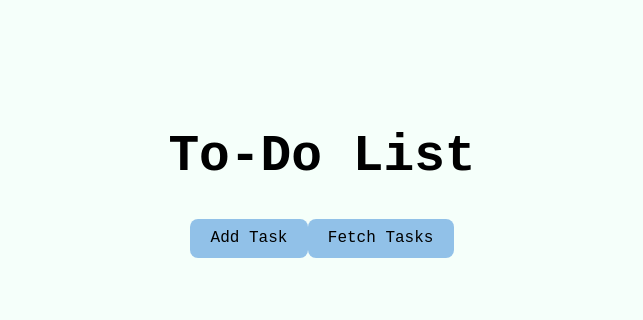
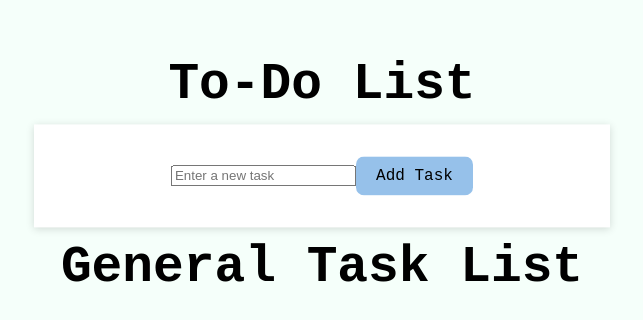
Before and after one commit to sebastiannoran/To-Do-List-Project, a React (Vite) app in the folder Task Manager/: page /general in a window 1280 px wide. Shown: the part 224-544 px from the top of the page, without its empty margins (318-961 px from the left). Built offline with nearby package versions, Linux system fonts and the light colour scheme; data requests are answered from the project's data file.

Commit message:
Edits with Router

```diff
--- a/Task Manager/db.json
+++ /dev/null
@@ -1,14 +0,0 @@
-{
-  "task": [
-    {
-      "id": 1688340863545,
-      "title": "hello",
-      "completed": false
-    },
-    {
-      "id": 1688340868627,
-      "title": "My name is ",
-      "completed": false
-    }
-  ]
-}
--- a/Task Manager/package.json
+++ b/Task Manager/package.json
@@ -11,14 +11,15 @@
   },
   "dependencies": {
     "react": "^18.2.0",
-    "react-dom": "^18.2.0"
+    "react-dom": "^18.2.0",
+    "react-router-dom": "^6.14.1"
   },
   "devDependencies": {
     "@types/react": "^18.0.37",
     "@types/react-dom": "^18.0.11",
     "@vitejs/plugin-react": "^4.0.0",
     "eslint": "^8.38.0",
-    "eslint-plugin-react": "^7.32.2",
+    "eslint-plugin-react": "^7.25.3",
     "eslint-plugin-react-hooks": "^4.6.0",
     "eslint-plugin-react-refresh": "^0.3.4",
     "vite": "^4.3.9"
--- a/Task Manager/src/App.jsx
+++ b/Task Manager/src/App.jsx
@@ -1,158 +1,30 @@
-import { useState, useEffect } from 'react';
+import React from 'react';
+import { BrowserRouter as Router, Switch, Route, Link } from 'react-router-dom';
+import GeneralTaskList from './General';
+import FitnessTaskList from './Fitness';
 import './style.css';
 
-const TaskList = ({ tasks, onTaskComplete }) => {
-  const handleTaskComplete = (taskId) => {
-    onTaskComplete(taskId);
-  };
-
+const App = () => {
   return (
-    <ul>
-      {tasks.map((task) => (
-        <li
-          key={task.id}
-          className={`task ${task.completed ? 'completed' : ''}`}
-        >
-          <input
-            type="checkbox"
-            checked={task.completed}
-            onChange={() => handleTaskComplete(task.id)}
-          />
-          {task.title}
-        </li>
-      ))}
-    </ul>
-  );
-};
-
-const TaskForm = ({ onAddTask }) => {
-  const [newTask, setNewTask] = useState('');
-
-  const handleInputChange = (event) => {
-    setNewTask(event.target.value);
-  };
-
-  const handleAddTask = (event) => {
-    event.preventDefault();
-    if (newTask.trim() !== '') {
-      onAddTask(newTask);
-      setNewTask('');
-    }
-  };
-
-  return (
-    <div className="form-container">
-      <form onSubmit={handleAddTask}>
-        <input
-          type="text"
-          value={newTask}
-          onChange={handleInputChange}
-          placeholder="Enter a new task"
-        />
-        <button type="submit">Add Task</button>
-      </form>
-    </div>
-  );
-};
-
-const App = () => {
-  const [taskList, setTaskList] = useState([]);
-  const [showForm, setShowForm] = useState(false);
-  const [fetchButtonClicked, setFetchButtonClicked] = useState(false);
-
-  useEffect(() => {
-    if (fetchButtonClicked) {
-      const fetchTasks = async () => {
-        try {
-          const response = await fetch('http://localhost:3000/task');
-          const tasks = await response.json();
-          setTaskList(tasks);
-        } catch (error) {
-          console.error('Error:', error);
-        }
-      };
-
-      fetchTasks();
-    }
-  }, [fetchButtonClicked]);
-
-  const handleAddTask = async (newTask) => {
-    const newTaskObj = {
-      id: Date.now(),
-      title: newTask,
-      completed: false,
-    };
-
-    try {
-      await fetch('http://localhost:3000/task', {
-        method: 'POST',
-        headers: {
-          'Content-Type': 'application/json',
-        },
-        body: JSON.stringify(newTaskObj),
-      });
-
-      setTaskList((prevTaskList) => [...prevTaskList, newTaskObj]);
-      setShowForm(false);
-    } catch (error) {
-      console.error('Error:', error);
-    }
-  };
-
-  const handleTaskComplete = (taskId) => {
-    setTaskList((prevTaskList) =>
-      prevTaskList.map((task) =>
-        task.id === taskId ? { ...task, completed: !task.completed } : task
-      )
-    );
-  };
-
-  const handleFetchTasks = () => {
-    setFetchButtonClicked(true);
-  };
-
-  const handleToggleForm = () => {
-    setShowForm(!showForm);
-  };
-
-  return (
-    <div>
-      <h1>To-Do List</h1>
-      {!showForm && (
-        <button onClick={handleToggleForm}>Add Task</button>
-      )}
-      {!fetchButtonClicked && (
-        <button onClick={handleFetchTasks}>Fetch Tasks</button>
-      )}
-      {showForm && (
-        <div className="form-overlay">
-          <TaskForm onAddTask={handleAddTask} />
-        </div>
-      )}
-      <TaskList tasks={taskList} onTaskComplete={handleTaskComplete} />
-    </div>
+    <Router>
+      <div>
+        <h1>To-Do List</h1>
+        <ul>
+          <li>
+            <Link to="/general">General Tasks</Link>
+          </li>
+          <li>
+            <Link to="/fitness">Fitness Tasks</Link>
+          </li>
+        </ul>
+        <hr />
+        <Switch>
+          <Route path="/general" component={GeneralTaskList} />
+          <Route path="/fitness" component={FitnessTaskList} />
+        </Switch>
+      </div>
+    </Router>
   );
 };
 
 export default App;
-
-
-
-
-
-
-
-
-
-
-
-
-
-
-
-// for the next iteration of the project we need to
-// Incorporate a Form component in your app
-// Style the Form Component
-// Refactor your component hierarchy to lift and handle State in the proper higher-level components
-
-//
--- /dev/null
+++ b/Task Manager/src/Fitness.jsx
@@ -0,0 +1,114 @@
+import React from 'react';
+import { useState } from 'react';
+
+const TaskForm = ({ onAddTask }) => {
+  const [newTask, setNewTask] = React.useState('');
+
+  const handleInputChange = (event) => {
+    setNewTask(event.target.value);
+  };
+
+  const handleAddTask = (event) => {
+    event.preventDefault();
+    if (newTask.trim() !== '') {
+      onAddTask(newTask);
+      setNewTask('');
+    }
+  };
+
+  return (
+    <div className="form-container">
+      <form onSubmit={handleAddTask}>
+        <input
+          type="text"
+          value={newTask}
+          onChange={handleInputChange}
+          placeholder="Enter a new task"
+        />
+        <button type="submit">Add Task</button>
+      </form>
+    </div>
+  );
+};
+
+const TaskList = ({ tasks, onTaskComplete }) => {
+  const handleTaskComplete = (taskId) => {
+    onTaskComplete(taskId);
+  };
+
+  return (
+    <ul>
+      {tasks.map((task) => (
+        <li
+          key={task.id}
+          className={`task ${task.completed ? 'completed' : ''}`}
+        >
+          <input
+            type="checkbox"
+            checked={task.completed}
+            onChange={() => handleTaskComplete(task.id)}
+          />
+          {task.title}
+        </li>
+      ))}
+    </ul>
+  );
+};
+
+const FitnessTaskList = () => {
+  const [taskList, setTaskList] = React.useState([]);
+
+  React.useEffect(() => {
+    fetch('http://localhost:3000/fitnessTasks')
+      .then((response) => response.json())
+      .then((data) => setTaskList(data));
+  }, []);
+
+  const handleAddTask = (newTask) => {
+    const newTaskObj = {
+      id: Date.now(),
+      title: newTask,
+      completed: false,
+    };
+
+    fetch('http://localhost:3000/fitnessTasks', {
+      method: 'POST',
+      headers: {
+        'Content-Type': 'application/json',
+      },
+      body: JSON.stringify(newTaskObj),
+    })
+      .then((response) => response.json())
+      .then((data) => {
+        setTaskList((prevTaskList) => [...prevTaskList, data]);
+      });
+  };
+
+  const handleTaskComplete = (taskId) => {
+    const updatedTaskList = taskList.map((task) =>
+      task.id === taskId ? { ...task, completed: !task.completed } : task
+    );
+
+    fetch(`http://localhost:3000/fitnessTasks/${taskId}`, {
+      method: 'PUT',
+      headers: {
+        'Content-Type': 'application/json',
+      },
+      body: JSON.stringify(updatedTaskList.find((task) => task.id === taskId)),
+    })
+      .then((response) => response.json())
+      .then(() => {
+        setTaskList(updatedTaskList);
+      });
+  };
+
+  return (
+    <div>
+      <h2>Fitness Tasks</h2>
+      <TaskForm onAddTask={handleAddTask} />
+      <TaskList tasks={taskList} onTaskComplete={handleTaskComplete} />
+    </div>
+  );
+};
+
+export default FitnessTaskList;
--- /dev/null
+++ b/Task Manager/src/General.jsx
@@ -0,0 +1,113 @@
+import React from 'react';
+
+const TaskForm = ({ onAddTask }) => {
+  const [newTask, setNewTask] = React.useState('');
+
+  const handleInputChange = (event) => {
+    setNewTask(event.target.value);
+  };
+
+  const handleAddTask = (event) => {
+    event.preventDefault();
+    if (newTask.trim() !== '') {
+      onAddTask(newTask);
+      setNewTask('');
+    }
+  };
+
+  return (
+    <div className="form-container">
+      <form onSubmit={handleAddTask}>
+        <input
+          type="text"
+          value={newTask}
+          onChange={handleInputChange}
+          placeholder="Enter a new task"
+        />
+        <button type="submit">Add Task</button>
+      </form>
+    </div>
+  );
+};
+
+const TaskList = ({ tasks, onTaskComplete }) => {
+  const handleTaskComplete = (taskId) => {
+    onTaskComplete(taskId);
+  };
+
+  return (
+    <ul>
+      {tasks.map((task) => (
+        <li
+          key={task.id}
+          className={`task ${task.completed ? 'completed' : ''}`}
+        >
+          <input
+            type="checkbox"
+            checked={task.completed}
+            onChange={() => handleTaskComplete(task.id)}
+          />
+          {task.title}
+        </li>
+      ))}
+    </ul>
+  );
+};
+
+const GeneralTaskList = () => {
+  const [taskList, setTaskList] = React.useState([]);
+
+  React.useEffect(() => {
+    fetch('http://localhost:3000/task')
+      .then((response) => response.json())
+      .then((data) => setTaskList(data));
+  }, []);
+
+  const handleAddTask = (newTask) => {
+    const newTaskObj = {
+      id: Date.now(),
+      title: newTask,
+      completed: false,
+    };
+
+    fetch('http://localhost:3000/task', {
+      method: 'POST',
+      headers: {
+        'Content-Type': 'application/json',
+      },
+      body: JSON.stringify(newTaskObj),
+    })
+      .then((response) => response.json())
+      .then((data) => {
+        setTaskList((prevTaskList) => [...prevTaskList, data]);
+      });
+  };
+
+  const handleTaskComplete = (taskId) => {
+    const updatedTaskList = taskList.map((task) =>
+      task.id === taskId ? { ...task, completed: !task.completed } : task
+    );
+
+    fetch(`http://localhost:3000/task/${taskId}`, {
+      method: 'PUT',
+      headers: {
+        'Content-Type': 'application/json',
+      },
+      body: JSON.stringify(updatedTaskList.find((task) => task.id === taskId)),
+    })
+      .then((response) => response.json())
+      .then(() => {
+        setTaskList(updatedTaskList);
+      });
+  };
+
+  return (
+    <div>
+      <h1>General Task List</h1>
+      <TaskForm onAddTask={handleAddTask} />
+      <TaskList tasks={taskList} onTaskComplete={handleTaskComplete} />
+    </div>
+  );
+};
+
+export default GeneralTaskList;
--- /dev/null
+++ b/Task Manager/src/db.json
@@ -0,0 +1,5 @@
+{
+  "task": [
+
+  ]
+}
```
Also changed, not shown: Task Manager/src/Components/Fitness.jsx (deleted, +0 -12 lines), Task Manager/src/TaskForm.jsx (+29 -27 lines), Task Manager/src/TaskList.jsx (+23 -25 lines), Task Manager/src/main.jsx (+7 -6 lines), Task Manager/src/db2.json (line endings or trailing spaces), 1 other file (tests, documents, lock files or other folders).
